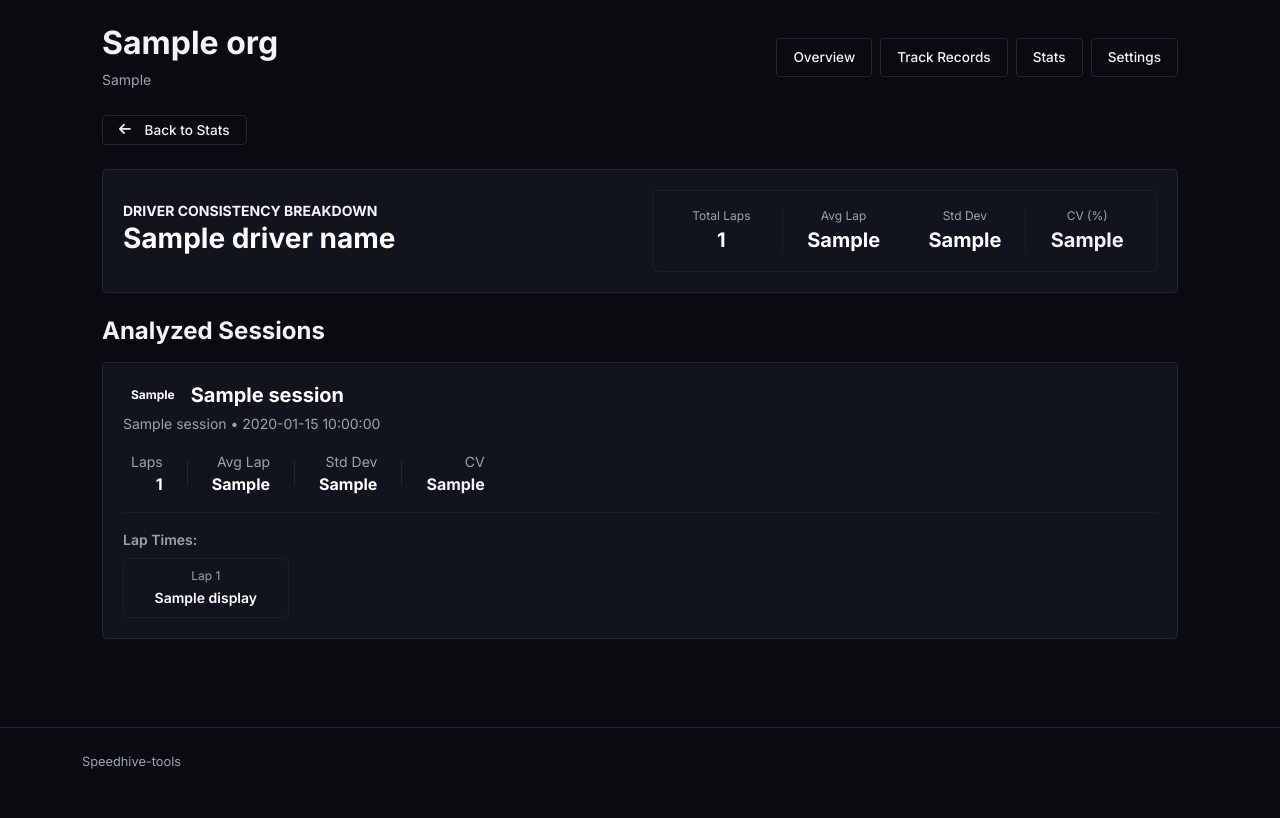
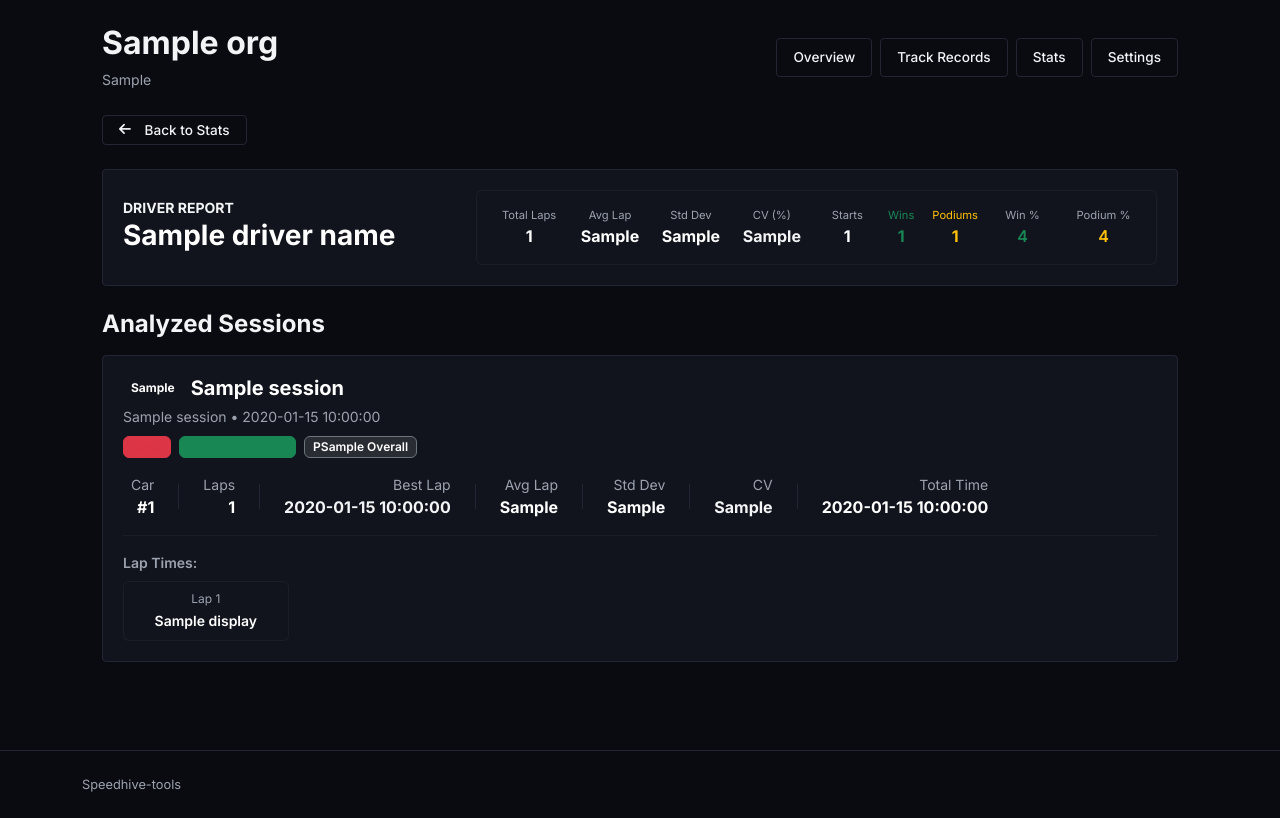
Before and after one commit to ncrosty58/speedhive-tools-ui, a Python web app: template templates/driver_stats_breakdown.html in a window 1280 px wide. Shown: the part 59-877 px from the top of the page. Before the commit the page ends 828 px from the top, so only its background shows below. Run offline with Jinja, Linux system fonts and the light colour scheme; the template is opened without the code that fills it: most values are stand-ins (such as "Sample title", 1, 10 or a date in 2020).

Commit message:
feat(driver-breakdown): enrich driver breakdown report with overall race stats (starts, wins, podiums) and session result positions

```diff
--- a/templates/driver_stats_breakdown.html
+++ b/templates/driver_stats_breakdown.html
@@ -38,8 +38,8 @@
     <div class="col-12">
         <div class="glass-card">
             <div class="row g-4 align-items-center">
-                <div class="col-md-6">
-                    <span class="text-brand small fw-bold text-uppercase tracking-wider">Driver Consistency Breakdown</span>
+                <div class="col-lg-4">
+                    <span class="text-brand small fw-bold text-uppercase tracking-wider">Driver Report</span>
                     <h2 class="h3 fw-bold mb-2 text-white">{{ driver_name }}</h2>
                     {% if aliases|length > 1 %}
                         <div class="text-muted small">
@@ -51,32 +51,55 @@
                     {% endif %}
                 </div>
 
-                <div class="col-md-6">
+                <div class="col-lg-8">
                     <div class="p-3 rounded bg-surface border border-secondary border-opacity-10">
-                        <div class="row g-3 text-center">
-                            <div class="col-6 col-sm-3 border-end border-secondary border-opacity-10 mb-2 mb-sm-0">
-                                <span class="text-muted small d-block" style="font-size: 0.75rem;">Total Laps</span>
-                                <span class="fs-5 fw-bold text-white">
-                                    {% if overall_stats %}{{ overall_stats.lap_count }}{% else %}-{% endif %}
-                                </span>
+                        <div class="row g-3 text-center align-items-center">
+                            <!-- Consistency Stats Section -->
+                            <div class="col-12 col-md-6 border-md-end border-secondary border-opacity-10 mb-2 mb-md-0 pb-2 pb-md-0">
+                                <div class="row g-2">
+                                    <div class="col-3">
+                                        <span class="text-muted small d-block" style="font-size: 0.7rem;">Total Laps</span>
+                                        <span class="fs-6 fw-bold text-white">{% if overall_stats %}{{ overall_stats.lap_count }}{% else %}-{% endif %}</span>
+                                    </div>
+                                    <div class="col-3">
+                                        <span class="text-muted small d-block" style="font-size: 0.7rem;">Avg Lap</span>
+                                        <span class="fs-6 fw-bold text-white">{% if overall_stats and overall_stats.mean_display %}{{ overall_stats.mean_display }}{% else %}-{% endif %}</span>
+                                    </div>
+                                    <div class="col-3">
+                                        <span class="text-muted small d-block" style="font-size: 0.7rem;">Std Dev</span>
+                                        <span class="fs-6 fw-bold text-white">{% if overall_stats and overall_stats.stdev_display %}{{ overall_stats.stdev_display }}{% else %}-{% endif %}</span>
+                                    </div>
+                                    <div class="col-3">
+                                        <span class="text-muted small d-block text-brand" style="font-size: 0.7rem;">CV (%)</span>
+                                        <span class="fs-6 fw-bold text-brand">{% if overall_stats and overall_stats.cv_display %}{{ overall_stats.cv_display }}{% else %}-{% endif %}</span>
+                                    </div>
+                                </div>
                             </div>
-                            <div class="col-6 col-sm-3 border-sm-end border-secondary border-opacity-10 mb-2 mb-sm-0">
-                                <span class="text-muted small d-block" style="font-size: 0.75rem;">Avg Lap</span>
-                                <span class="fs-5 fw-bold text-white">
-                                    {% if overall_stats and overall_stats.mean_display %}{{ overall_stats.mean_display }}{% else %}-{% endif %}
-                                </span>
-                            </div>
-                            <div class="col-6 col-sm-3 border-end border-secondary border-opacity-10">
-                                <span class="text-muted small d-block" style="font-size: 0.75rem;">Std Dev</span>
-                                <span class="fs-5 fw-bold text-white">
-                                    {% if overall_stats and overall_stats.stdev_display %}{{ overall_stats.stdev_display }}{% else %}-{% endif %}
-                                </span>
-                            </div>
-                            <div class="col-6 col-sm-3">
-                                <span class="text-muted small d-block text-brand" style="font-size: 0.75rem;">CV (%)</span>
-                                <span class="fs-5 fw-bold text-brand">
-                                    {% if overall_stats and overall_stats.cv_display %}{{ overall_stats.cv_display }}{% else %}-{% endif %}
-                                </span>
+
+                            <!-- Performance Stats Section -->
+                            <div class="col-12 col-md-6">
+                                <div class="row g-2">
+                                    <div class="col-2">
+                                        <span class="text-muted small d-block" style="font-size: 0.7rem;">Starts</span>
+                                        <span class="fs-6 fw-bold text-white">{{ total_starts }}</span>
+                                    </div>
+                                    <div class="col-2">
+                                        <span class="text-success small d-block" style="font-size: 0.7rem;">Wins</span>
+                                        <span class="fs-6 fw-bold text-success">{{ total_wins }}</span>
+                                    </div>
+                                    <div class="col-2">
+                                        <span class="text-warning small d-block" style="font-size: 0.7rem;">Podiums</span>
+                                        <span class="fs-6 fw-bold text-warning">{{ total_podiums }}</span>
+                                    </div>
+                                    <div class="col-3">
+                                        <span class="text-muted small d-block" style="font-size: 0.7rem;">Win %</span>
+                                        <span class="fs-6 fw-semibold text-success">{{ win_rate_display }}</span>
+                                    </div>
+                                    <div class="col-3">
+                                        <span class="text-muted small d-block" style="font-size: 0.7rem;">Podium %</span>
+                                        <span class="fs-6 fw-semibold text-warning">{{ podium_rate_display }}</span>
+                                    </div>
+                                </div>
                             </div>
                         </div>
                     </div>
@@ -100,14 +123,46 @@
                                     <h4 class="h5 fw-bold mb-0 text-white">{{ session.session_name }}</h4>
                                 </div>
                                 <span class="text-muted small">{{ session.class_name }} &bull; {{ session.date_display }}</span>
+
+                                {% if session.finish_pos is not none or session.class_pos is not none or (session.status and session.status != 'Normal') %}
+                                    <div class="d-flex flex-wrap gap-2 mt-2 align-items-center">
+                                        {% if session.status and session.status != 'Normal' %}
+                                            <span class="badge bg-danger bg-opacity-20 text-danger border border-danger border-opacity-30 small px-2 py-1 fw-bold">{{ session.status }}</span>
+                                        {% endif %}
+                                        {% if session.class_pos is not none %}
+                                            <span class="badge bg-success bg-opacity-15 text-success border border-success border-opacity-20 small px-2 py-1 fw-semibold">
+                                                P{{ session.class_pos }} in Class
+                                            </span>
+                                        {% endif %}
+                                        {% if session.finish_pos is not none %}
+                                            <span class="badge bg-light bg-opacity-10 text-white border border-secondary border-opacity-20 small px-2 py-1 fw-semibold">
+                                                P{{ session.finish_pos }} Overall
+                                            </span>
+                                        {% endif %}
+                                    </div>
+                                {% endif %}
                             </div>
 
                             <div class="d-flex align-items-center gap-3 flex-wrap session-header-stats w-100 w-md-auto mt-2 mt-md-0">
+                                {% if session.start_number %}
+                                    <div class="text-end px-2">
+                                        <span class="text-muted small d-block">Car</span>
+                                        <span class="fw-bold text-white">#{{ session.start_number }}</span>
+                                    </div>
+                                    <div class="d-none d-sm-block" style="width: 1px; height: 25px; background: var(--border);"></div>
+                                {% endif %}
                                 <div class="text-end px-2">
                                     <span class="text-muted small d-block">Laps</span>
                                     <span class="fw-bold text-white">{{ session.lap_count }}</span>
                                 </div>
                                 <div class="d-none d-sm-block" style="width: 1px; height: 25px; background: var(--border);"></div>
+                                {% if session.best_lap_time %}
+                                    <div class="text-end px-2">
+                                        <span class="text-muted small d-block text-brand">Best Lap</span>
+                                        <span class="fw-bold text-brand">{{ session.best_lap_time }}</span>
+                                    </div>
+                                    <div class="d-none d-sm-block" style="width: 1px; height: 25px; background: var(--border);"></div>
+                                {% endif %}
                                 <div class="text-end px-2">
                                     <span class="text-muted small d-block">Avg Lap</span>
                                     <span class="fw-bold text-white">{{ session.mean_display }}</span>
@@ -122,6 +177,13 @@
                                     <span class="text-muted small d-block text-brand">CV</span>
                                     <span class="fw-bold text-brand">{{ session.cv_display }}</span>
                                 </div>
+                                {% if session.total_time %}
+                                    <div class="d-none d-sm-block" style="width: 1px; height: 25px; background: var(--border);"></div>
+                                    <div class="text-end px-2">
+                                        <span class="text-muted small d-block">Total Time</span>
+                                        <span class="fw-bold text-white">{{ session.total_time }}</span>
+                                    </div>
+                                {% endif %}
                             </div>
                         </div>
 
```
Also changed, not shown: app/routes/stats.py (+59 -0 lines).
